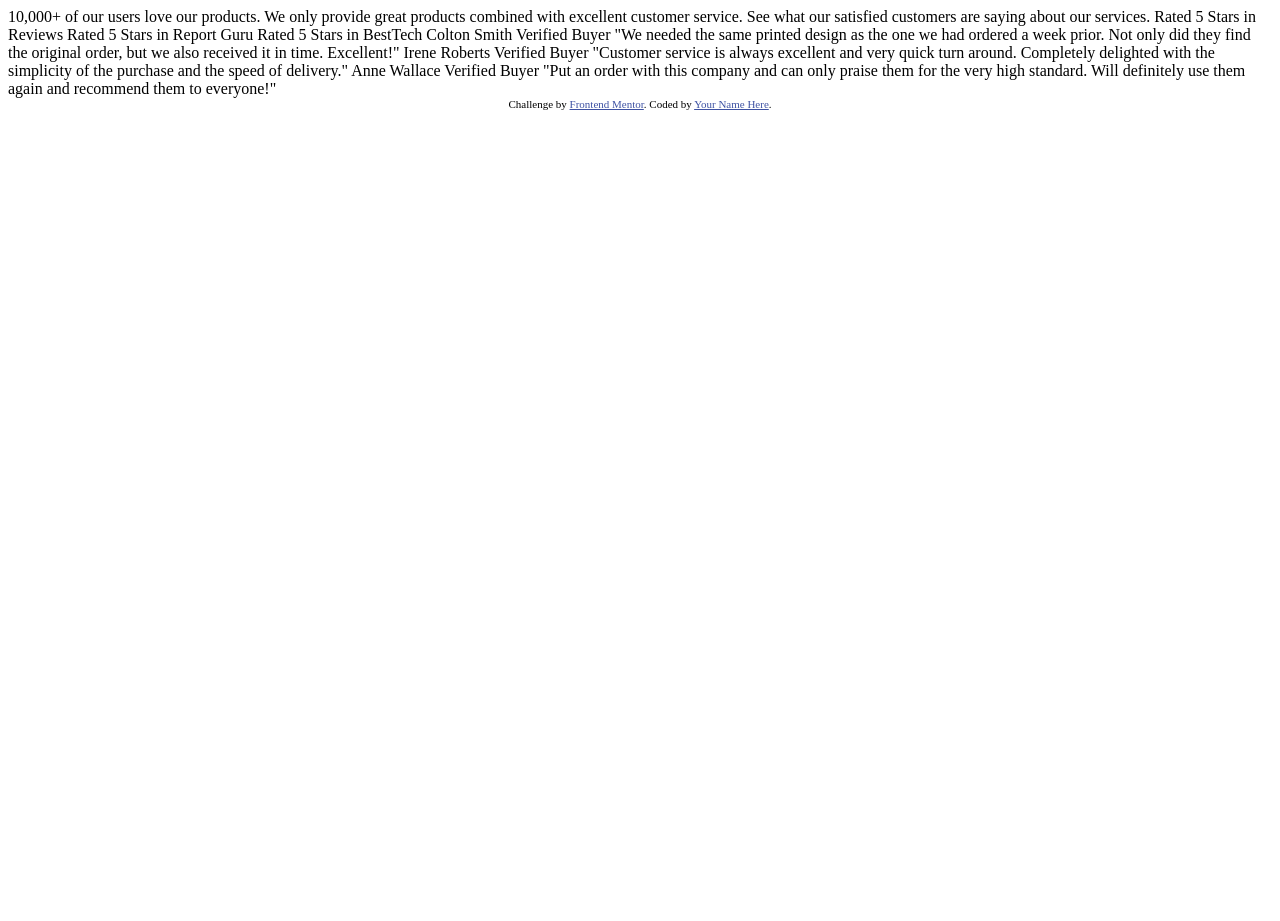
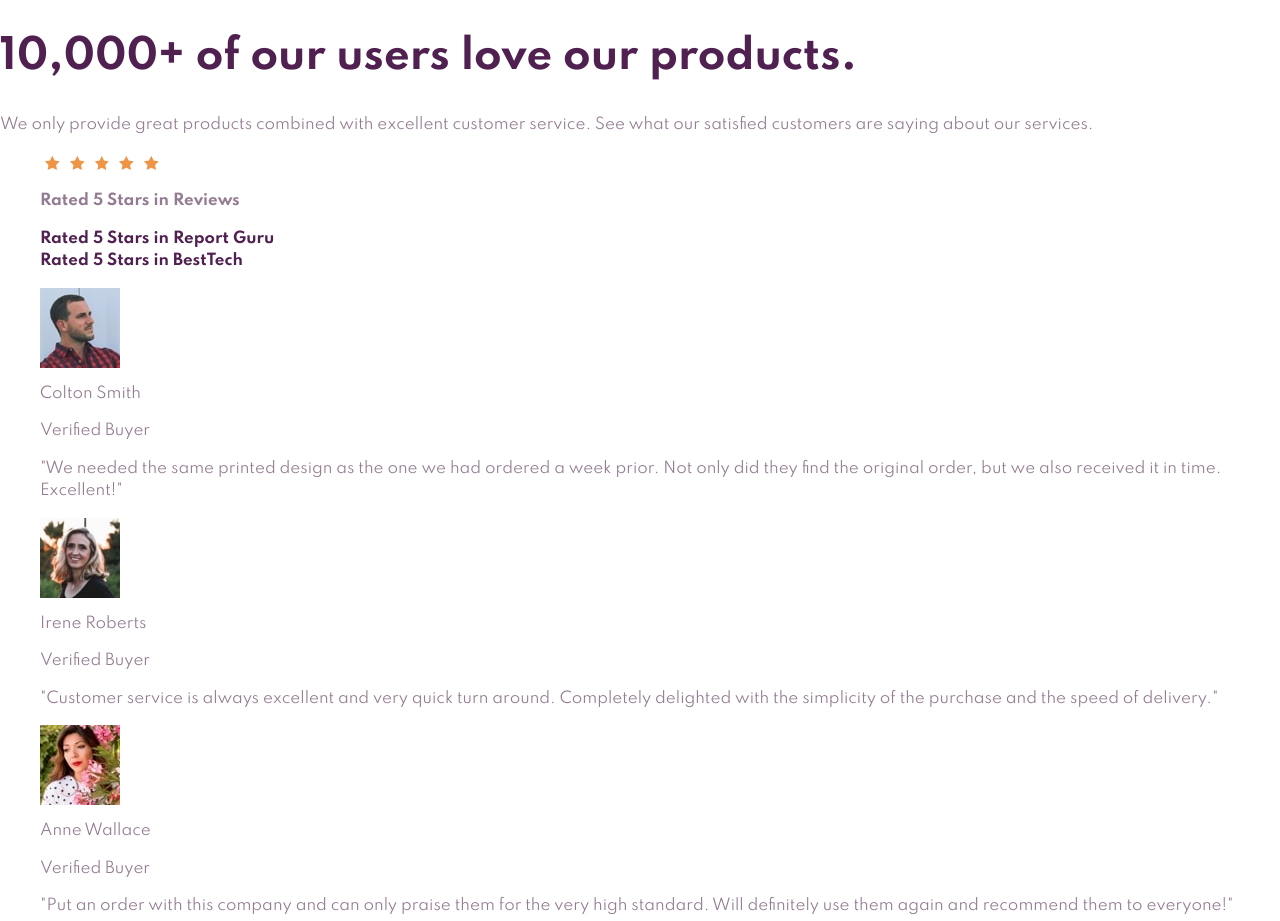
Before and after one commit to simondonohoe/social_proof_challenge, a plain HTML site: page index.html in a window 1280 px wide. Shown: the top 921 px of the page. Before the commit the page ends 800 px from the top, so only its background shows below. Drawn offline with Linux system fonts and the light colour scheme.

Commit message:
Basic layout setup

```diff
--- /dev/null
+++ b/app/scss/_global.scss
@@ -0,0 +1,45 @@
+*,
+*::before,
+*::after {
+  box-sizing: border-box;
+}
+
+body{
+  margin: 0;
+  padding: 0;
+  font-family: 'Spartan', sans-serif;
+  font-size: $fontSizeM;
+  min-height: 100vh;
+  line-height: 1.5;
+  scroll-behavior: smooth;
+  color: $priColDark;
+}
+
+h1{
+  font-size: $fontSizeXL;
+}
+
+h1, .ratings{
+  color: $priColDark;
+  font-weight: 700;
+}
+
+p{
+  color: $neuColDark;
+}
+
+a,
+a:visited,
+a:hover {
+  text-decoration: none;
+}
+
+ul[role="list"],
+ol[role="list"] {
+  list-style: none;
+}
+
+img {
+  max-width: 100%;
+  display: block;
+}
--- /dev/null
+++ b/app/scss/_ratings.scss
@@ -0,0 +1,14 @@
+.ratings {
+
+  &__star {
+    float: left;
+    width: 2%;
+    padding: 5px;
+  }
+
+  &__review::after{
+    content: "";
+    clear: both;
+    display: table;
+  }
+}
--- a/app/scss/_variables.scss
+++ b/app/scss/_variables.scss
@@ -0,0 +1,11 @@
+$priColDark: hsl(300, 43%, 22%);
+$priColLight: hsl(333, 80%, 67%);
+
+$neuColDark: hsl(303, 10%, 53%);
+$neuColLight: hsl(300, 24%, 96%);
+$neuColWhite: hsl(0, 0%, 100%);
+
+$fontSizeS: 0.8125rem;
+$fontSizeM: 0.9375rem;
+$fontSizeL: 1.125rem;
+$fontSizeXL: 2.5rem;
--- a/app/scss/style.scss
+++ b/app/scss/style.scss
@@ -1 +1,5 @@
 @import "variables";
+
+@import "global";
+@import "ratings";
+@import "quotations";
--- a/index.html
+++ b/index.html
@@ -11,46 +11,83 @@
       sizes="32x32"
       href="./images/favicon-32x32.png"
     />
+    <link rel="preconnect" href="https://fonts.gstatic.com" />
+    <link
+      href="https://fonts.googleapis.com/css2?family=Spartan:wght@400;500;700&display=swap"
+      rel="stylesheet"
+    />
 
     <title>Frontend Mentor | Social proof section</title>
 
     <!-- Feel free to remove these styles or customise in your own stylesheet 👍 -->
-    <style>
-      .attribution {
-        font-size: 11px;
-        text-align: center;
-      }
-      .attribution a {
-        color: hsl(228, 45%, 44%);
-      }
-    </style>
+    <link rel="stylesheet" href="./app/scss/style.css" />
   </head>
   <body>
-    10,000+ of our users love our products.
-
-    We only provide great products combined with excellent customer service.
-    See what our satisfied customers are saying about our services.
-
-    Rated 5 Stars in Reviews
-    Rated 5 Stars in Report Guru
-    Rated 5 Stars in BestTech
-
-    Colton Smith
-    Verified Buyer
-    "We needed the same printed design as the one we had ordered a week prior.
-    Not only did they find the original order, but we also received it in time.
-    Excellent!"
-
-    Irene Roberts
-    Verified Buyer
-    "Customer service is always excellent and very quick turn around. Completely
-    delighted with the simplicity of the purchase and the speed of delivery."
-
-    Anne Wallace
-    Verified Buyer
-    "Put an order with this company and can only praise them for the very high
-    standard. Will definitely use them again and recommend them to everyone!"
-
+    <main>
+      <div class="container">
+        <h1>10,000+ of our users love our products.</h1>
+        <p class="summary">
+          We only provide great products combined with excellent customer
+          service. See what our satisfied customers are saying about our
+          services.
+        </p>
+        <ul class="ratings" role="list">
+          <li class="ratings__review">
+            <div class="ratings__star">
+              <img src="./images/icon-star.svg" alt="" srcset="" />
+            </div>
+            <div class="ratings__star">
+              <img src="./images/icon-star.svg" alt="" srcset="" />
+            </div>
+            <div class="ratings__star">
+              <img src="./images/icon-star.svg" alt="" srcset="" />
+            </div>
+            <div class="ratings__star">
+              <img src="./images/icon-star.svg" alt="" srcset="" />
+            </div>
+            <div class="ratings__star">
+              <img src="./images/icon-star.svg" alt="" srcset="" />
+            </div>
+            </li>
+            <p>Rated 5 Stars in Reviews</p>
+          <li>Rated 5 Stars in Report Guru</li>
+          <li>Rated 5 Stars in BestTech</li>
+        </ul>
+        <ul class="buyerquotes" role="list">
+          <li>
+            <img src="./images/image-colton.jpg" alt="User Pic" />
+            <p class="userName">Colton Smith</p>
+            <p class="userStatus">Verified Buyer</p>
+            <p class="quote">
+              "We needed the same printed design as the one we had ordered a
+              week prior. Not only did they find the original order, but we also
+              received it in time. Excellent!"
+            </p>
+          </li>
+          <li>
+            <img src="./images/image-irene.jpg" alt="User Pic" />
+            <p class="userName">Irene Roberts</p>
+            <p class="userStatus">Verified Buyer</p>
+            <p class="quote">
+              "Customer service is always excellent and very quick turn around.
+              Completely delighted with the simplicity of the purchase and the
+              speed of delivery."
+            </p>
+          </li>
+          <li>
+            <img src="./images/image-anne.jpg" alt="User Pic" />
+            <p class="userName">Anne Wallace</p>
+            <p class="userStatus">Verified Buyer</p>
+            <p class="quote">
+              "Put an order with this company and can only praise them for the
+              very high standard. Will definitely use them again and recommend
+              them to everyone!"
+            </p>
+          </li>
+        </ul>
+      </div>
+      <!-- close container -->
+    </main>
     <div class="attribution">
       Challenge by
       <a href="https://www.frontendmentor.io?ref=challenge" target="_blank"
```
Also changed, not shown: app/scss/_quotations.scss (added), app/scss/style.css (added), app/scss/style.min.css (added), 2 other files.
